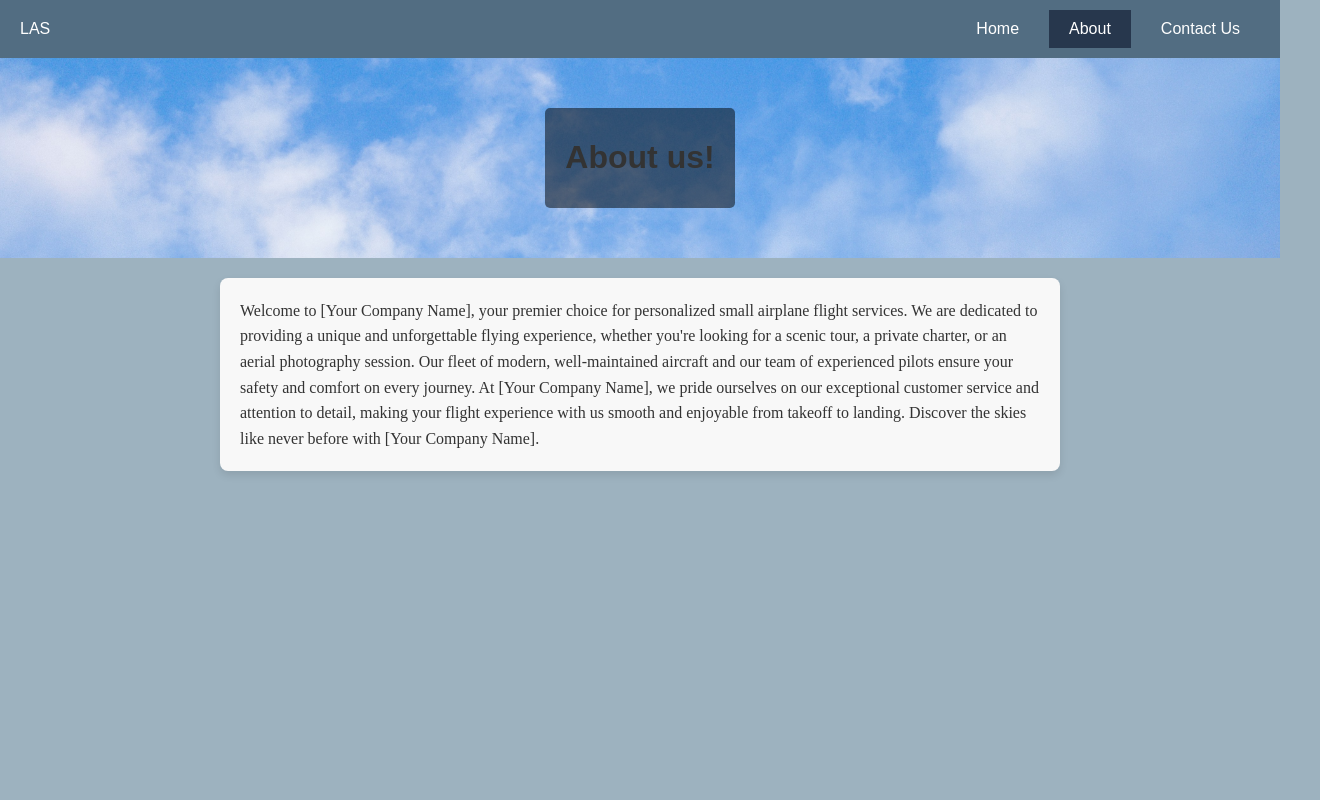
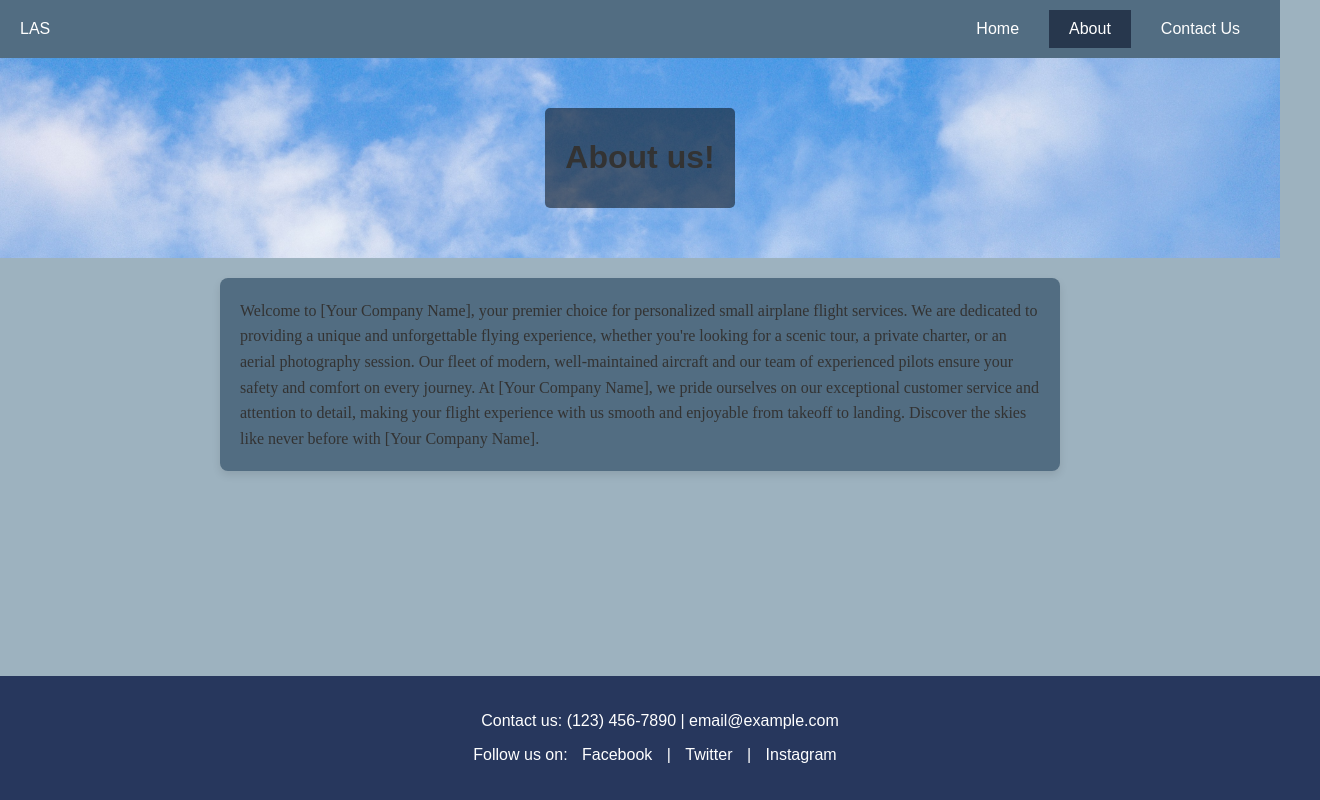
Before and after one commit to Doidae/Work-Airplane-Website, a React (Create React App) app in the folder frontend/: page /about in a window 1280 px wide. Shown: the whole page, 1320 px wide, since content can reach past the window. Built offline with nearby package versions, Linux system fonts and the light colour scheme.

Commit message:
Fixed footer being out of place on about page

```diff
--- a/frontend/src/App.js
+++ b/frontend/src/App.js
@@ -5,17 +5,21 @@ import HomePage from './pages/HomePage'
 import NavBar from './components/Navbar'
 import ContactUs from './pages/ContactUs';
 import About from './pages/About'
+import Footer from './components/Footer'
 
 function App() {
   return (
     <div className="App">
       <Router>
         <NavBar />
-        <Routes>
-          <Route path="/" element={<HomePage />} />
-          <Route path='/contactus' element={<ContactUs />} />
-          <Route path='/about' element={<About/>}/>
-        </Routes>
+        <div className="content">
+          <Routes>
+            <Route path="/" element={<HomePage />} />
+            <Route path='/contactus' element={<ContactUs />} />
+            <Route path='/about' element={<About/>}/>
+          </Routes>
+        </div>
+        <Footer />
       </Router>
     </div>
   );
--- /dev/null
+++ b/frontend/src/components/Footer.js
@@ -0,0 +1,13 @@
+import React from 'react'
+import './style/Footer.css'
+
+const Footer = () => {
+    return (
+        <div className="footer-container">
+            <p>Contact us: (123) 456-7890 | email@example.com</p>
+            <p>Follow us on: <a href="#">Facebook</a> | <a href="#">Twitter</a> | <a href="#">Instagram</a></p>
+        </div>
+    )
+}
+
+export default Footer;
--- /dev/null
+++ b/frontend/src/components/style/Footer.css
@@ -0,0 +1,18 @@
+.footer-container {
+    background-color: #27375D;
+    color: #fff;
+    padding: 20px;
+    width: 100%;
+    text-align: center;
+    margin-top: 50px;
+}
+
+.footer-container a {
+    color: #fff;
+    text-decoration: none;
+    margin: 0 10px;
+}
+
+.footer-container a:hover {
+    text-decoration: underline;
+}
--- a/frontend/src/pages/ContactUs.js
+++ b/frontend/src/pages/ContactUs.js
@@ -17,12 +17,6 @@ const ContactUs = () => {
                 <p>Monday - Friday: 9am - 5pm</p>
                 <p>Saturday: 10am - 4pm</p>
                 <p>Sunday: Closed</p>
-
-                <h3>Follow Us</h3>
-                <p>
-                    <a href="#">Facebook</a> | <a href="#">Twitter</a> | <a href="#">Instagram</a>
-                </p>
-
                 <h3>Send Us a Message</h3>
                 <form className="contact-form">
                     <label>
--- a/frontend/src/pages/HomePage.js
+++ b/frontend/src/pages/HomePage.js
@@ -53,10 +53,10 @@ const HomePage = () => {
                 </div>
             </div>
 
-            <div className="footer-container">
+            {/* <div className="footer-container">
                 <p>Contact us: (123) 456-7890 | email@example.com</p>
                 <p>Follow us on: <a href="#">Facebook</a> | <a href="#">Twitter</a> | <a href="#">Instagram</a></p>
-            </div>
+            </div> */}
         </div>
     );
 };
--- a/frontend/src/pages/style/About.css
+++ b/frontend/src/pages/style/About.css
@@ -12,7 +12,7 @@
     text-align: center;
 }
 .about-title {
-    background-color: rgba(0, 0, 0, 0.5); /* Optional: add a semi-transparent background to improve text readability */
+    background-color: rgba(0, 0, 0, 0.5);
     display: inline-block;
     padding: 10px 20px;
     border-radius: 5px;
@@ -21,11 +21,11 @@
 .about-description {
     max-width: 800px;
     padding: 20px;
-    margin: 20px auto; /* Center the element horizontally */
+    margin: 20px auto;
     text-align: left;
     font-family: 'Arial, sans-serif';
     line-height: 1.6;
-    background-color: #f8f8f8;
+    background-color: #526D82;
     border-radius: 8px;
     box-shadow: 0 4px 8px rgba(0, 0, 0, 0.1);
 }
--- a/frontend/src/styles.css
+++ b/frontend/src/styles.css
@@ -11,3 +11,22 @@ code {
   font-family: source-code-pro, Menlo, Monaco, Consolas, 'Courier New',
     monospace;
 }
+
+.content {
+  flex: 1;
+}
+html, body {
+  height: 100%;
+  margin: 0;
+  padding: 0;
+}
+
+.App {
+  display: flex;
+  flex-direction: column;
+  min-height: 100vh;
+}
+
+.content {
+  flex: 1;
+}
```
